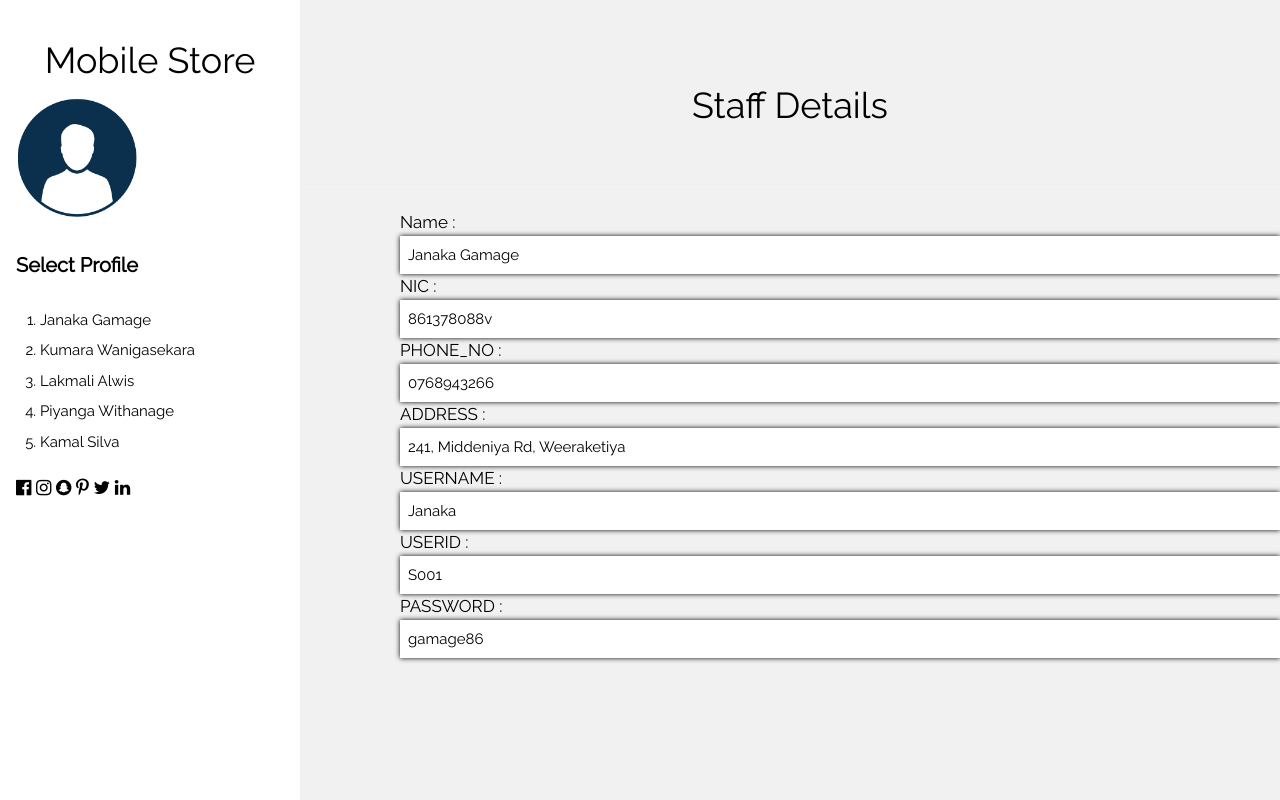
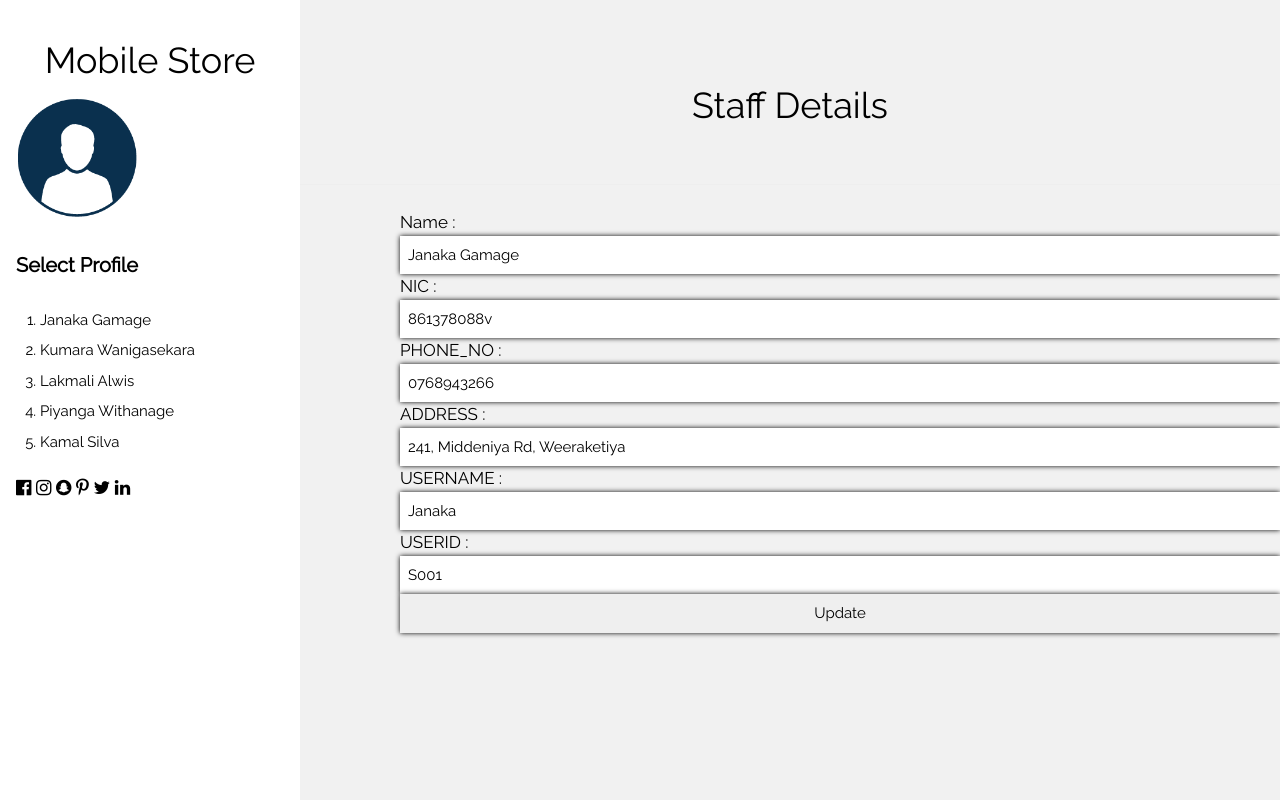
Before and after one commit to scs2208/Mobile-shop-management-system, a CodeIgniter app: page /Final-project/index.php/update_ctrl/reg_id1/861378088v in a window 1280 px wide. Run offline with CodeIgniter, Linux system fonts and the light colour scheme; data comes from the database, SQL or seed files in the repository.

Commit message:
Update profile_view.php

```diff
--- a/application/views/profile_view.php
+++ b/application/views/profile_view.php
@@ -78,25 +78,23 @@ body,h1,h2,h3,h4,h5,h6 {font-family: "Raleway", sans-serif}
                     <form method="post" action="<?php echo base_url() . "index.php/update_ctrl/reg_id1"?>">
                        <div  style="margin-left:100px">
 
-
                             <label>Name :</label><br>
                             <input type="text" name="name" value="<?php echo $persons->fullName; ?>"><br>
                             <label>NIC :</label><br>
-                            <input type="text" nid="nid" value="<?php echo $persons->nid; ?>"><br>
+                            <input type="text" name="nid" value="<?php echo $persons->nid; ?>"><br>
                             <label>PHONE_NO :</label><br>
-                            <input type="text" phoneNo="phone_no" value="<?php echo $persons->phoneNo; ?>"><br>
+                            <input type="text" name="phone_no" value="<?php echo $persons->phoneNo; ?>"><br>
                             <label>ADDRESS :</label><br>
-                            <input type="text" address="addrerss" value="<?php echo $persons->address; ?>"><br>
+                            <input type="text" name="addrerss" value="<?php echo $persons->address; ?>"><br>
                             <label>USERNAME :</label><br>
-                            <input type="text" uName="username" value="<?php echo $persons->uName; ?>"><br>
+                            <input type="text" name="username" value="<?php echo $persons->uName; ?>"><br>
                             <label>USERID :</label><br>
-                            <input type="text" uId="userid" value="<?php echo $persons->uId; ?>"><br>
-                            <label>PASSWORD :</label><br>
-                            <input type="text" uId="password" value="<?php echo $persons->password; ?>"><br>
+                            <input type="text" name="userid" value="<?php echo $persons->uId; ?>"><br>
 
 
 
-                            <!-- <input type="submit" nid="submit" name="submit" value="Update"> -->
+
+                             <input type="submit" nid="submit" name="submit" value="Update">
                         </div>
                     </form>
                     <?php endforeach; ?>
```
